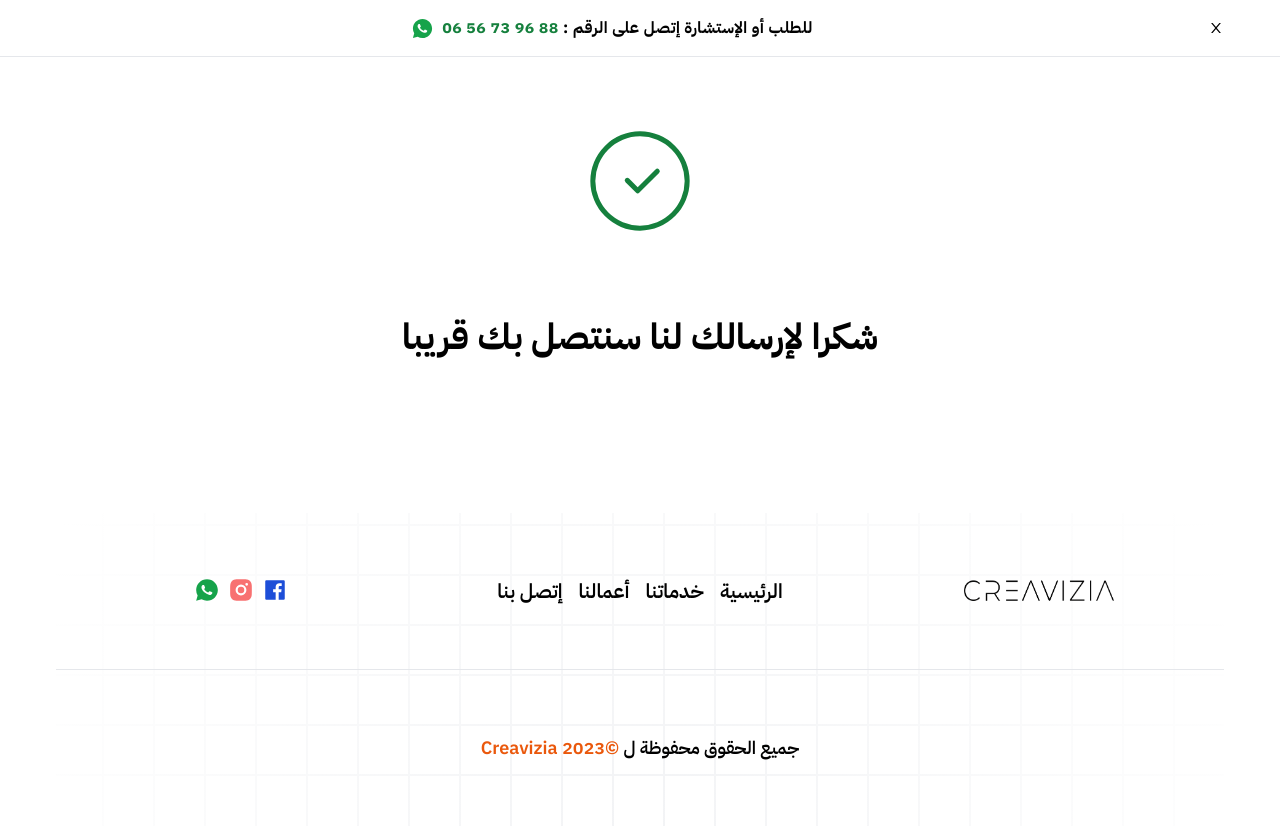
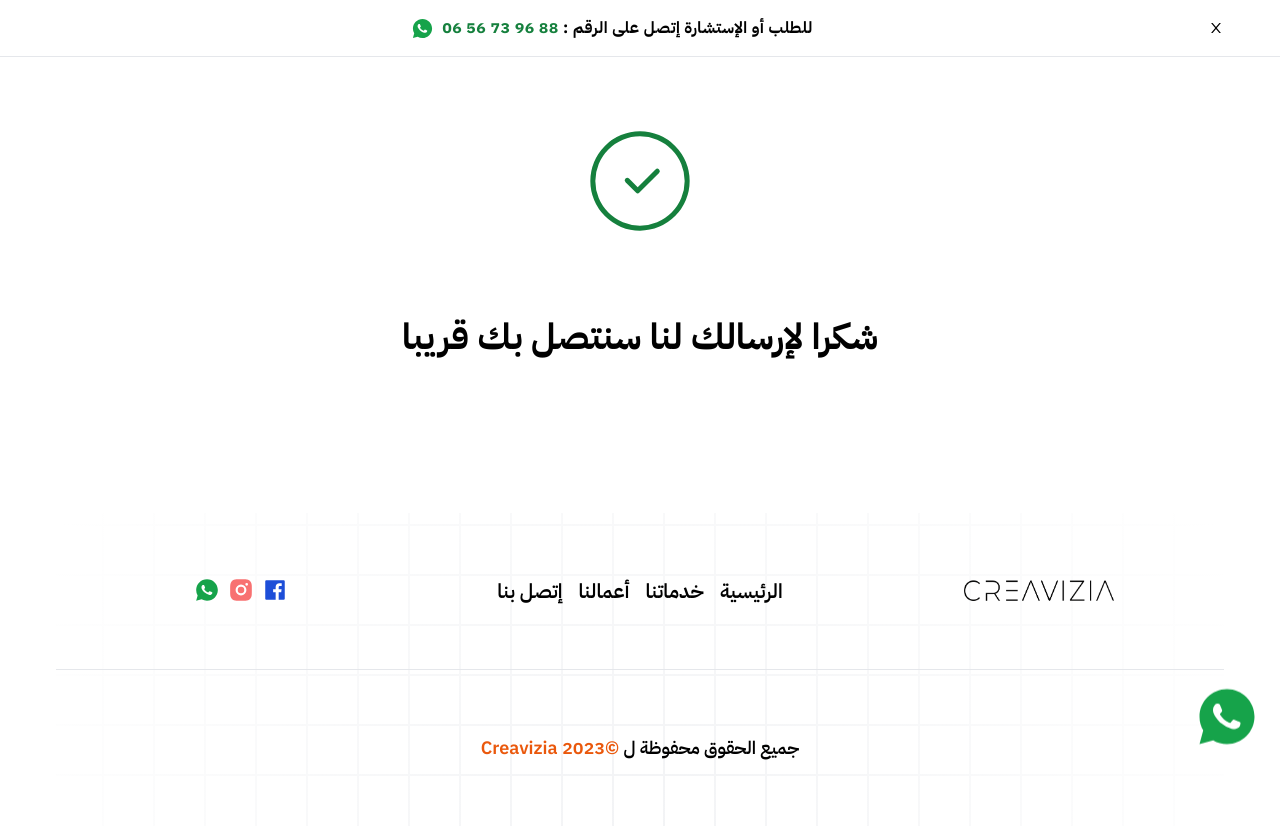
Before and after one commit to hamzaouzin99/creavizia, a Next.js app: page /thank-you in a window 1280 px wide. Built offline with nearby package versions, Linux system fonts and the light colour scheme.

Commit message:
Change Style

```diff
--- a/app/layout.js
+++ b/app/layout.js
@@ -5,6 +5,8 @@ import Footer from './Components/Footer'
 import Navbar from './Components/Navbar'
 import Script from 'next/script'
 import Head from 'next/head'
+import Link from 'next/link'
+import { RiWhatsappFill } from 'react-icons/ri'
 
 
 
@@ -27,7 +29,7 @@ export default function RootLayout({ children }) {
      <Head>
         <meta name="viewport" content="viewport-fit=cover" />
       </Head>
-    <body  className='overflow-x-hidden'>
+    <body  className='overflow-x-hidden relative'>
     <noscript><iframe src="https://www.googletagmanager.com/ns.html?id=GTM-K46QRVX8"
 height="0" width="0" style="display:none;visibility:hidden"></iframe></noscript>
       <Notification />
@@ -35,6 +37,8 @@ height="0" width="0" style="display:none;visibility:hidden"></iframe></noscript>
     <main className="">
       {children}
     </main>
+    <Link href='https://wa.me/212656739688' target='_blank' className=' z-50  fixed bottom-16 right-10 lg:bottom-12 lg:right-5'><RiWhatsappFill size={66} className='animate-bounce text-green-600'/></Link>
+
     <Footer />
 
     </body>
--- a/app/page.js
+++ b/app/page.js
@@ -10,8 +10,7 @@ import Context, { SideBar } from './Context/Context'
 import { useContext } from 'react'
 import MenuSide from './Components/MenuSide'
 import Footer from './Components/Footer'
-import Link from 'next/link'
-import { RiWhatsappFill } from 'react-icons/ri'
+
 import next from "next"
 import Head from 'next/head'
 
@@ -48,7 +47,6 @@ j=d.createElement(s),dl=l!='dataLayer'?'&l='+l:'';j.async=true;j.src=
     <Services/>
     <FeaturedWork/>
     <Contact/>
-    <Link href='https://wa.me/212656739688' target='_blank' className=' z-50  fixed bottom-16 right-10 lg:bottom-12 lg:right-5'><RiWhatsappFill size={66} className='animate-bounce text-green-600'/></Link>
 
     </>}
     </Context>
```
